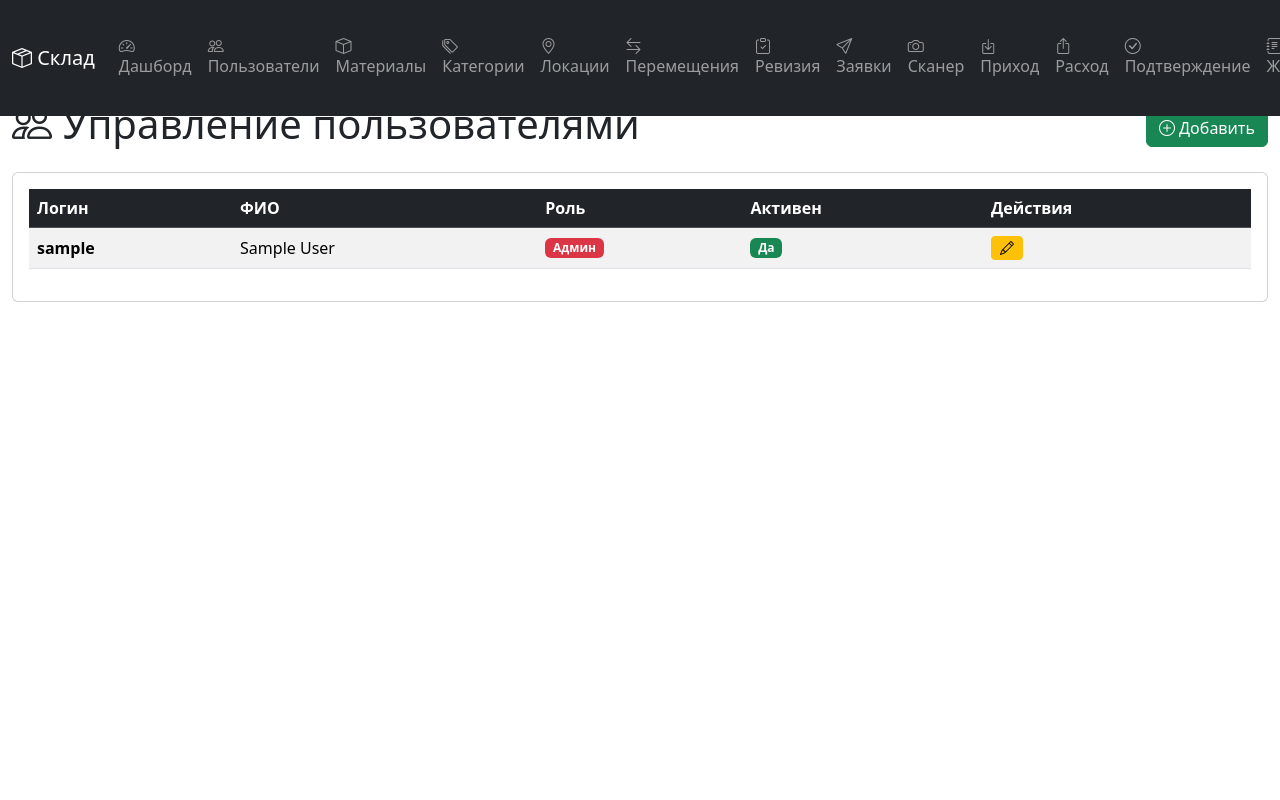
After one commit to Ryshard-HIROMANT/stock-app, a Flask app: page /admin/users in a window 1280 px wide. The commit adds this page. Run offline with Flask 3, Linux system fonts and the light colour scheme; a user stored in the database is signed in; tables that the repository leaves empty hold one stand-in row (values such as "Sample post"); some libraries are stand-ins or nearby versions.

Commit message:
Add user management for admin

```diff
--- a/app.py
+++ b/app.py
@@ -898,6 +898,83 @@ def create_app():
         return send_file(output, download_name=filename,
                          mimetype='application/vnd.openxmlformats-officedocument.spreadsheetml.sheet',
                          as_attachment=True)
+    # ──────────────────────────────────────────
+    # УПРАВЛЕНИЕ ПОЛЬЗОВАТЕЛЯМИ (админ)
+    # ──────────────────────────────────────────
+    @app.route('/admin/users')
+    @login_required
+    def admin_users():
+        if not current_user.is_admin():
+            flash('Только для администратора.', 'danger')
+            return redirect(url_for('index'))
+        users = User.query.order_by(User.role, User.username).all()
+        return render_template('admin_users.html', users=users)
+
+    @app.route('/admin/users/add', methods=['GET', 'POST'])
+    @login_required
+    def admin_user_add():
+        if not current_user.is_admin():
+            flash('Только для администратора.', 'danger')
+            return redirect(url_for('index'))
+        if request.method == 'POST':
+            username = request.form.get('username', '').strip()
+            password = request.form.get('password', '').strip()
+            full_name = request.form.get('full_name', '').strip()
+            role = request.form.get('role', '').strip()
+            if not username or not password or not role:
+                flash('Логин, пароль и роль обязательны!', 'danger')
+                return render_template('admin_user_form.html', user=None)
+            if User.query.filter_by(username=username).first():
+                flash(f'Логин "{username}" уже занят!', 'danger')
+                return render_template('admin_user_form.html', user=None)
+            user = User(username=username, full_name=full_name, role=role)
+            user.set_password(password)
+            db.session.add(user)
+            db.session.commit()
+            flash(f'Пользователь "{username}" создан!', 'success')
+            return redirect(url_for('admin_users'))
+        return render_template('admin_user_form.html', user=None)
+
+    @app.route('/admin/users/<int:id>/edit', methods=['GET', 'POST'])
+    @login_required
+    def admin_user_edit(id):
+        if not current_user.is_admin():
+            flash('Только для администратора.', 'danger')
+            return redirect(url_for('index'))
+        user = User.query.get_or_404(id)
+        if request.method == 'POST':
+            new_username = request.form.get('username', '').strip()
+            existing = User.query.filter(User.username == new_username, User.id != id).first()
+            if existing:
+                flash(f'Логин "{new_username}" уже занят!', 'danger')
+                return render_template('admin_user_form.html', user=user)
+            user.username = new_username
+            user.full_name = request.form.get('full_name', '').strip()
+            user.role = request.form.get('role', '').strip()
+            password = request.form.get('password', '').strip()
+            if password:
+                user.set_password(password)
+            user.is_active = request.form.get('is_active') == '1'
+            db.session.commit()
+            flash(f'Пользователь "{user.username}" обновлён!', 'success')
+            return redirect(url_for('admin_users'))
+        return render_template('admin_user_form.html', user=user)
+
+    @app.route('/admin/users/<int:id>/delete', methods=['POST'])
+    @login_required
+    def admin_user_delete(id):
+        if not current_user.is_admin():
+            flash('Только для администратора.', 'danger')
+            return redirect(url_for('index'))
+        if id == current_user.id:
+            flash('Нельзя удалить самого себя!', 'danger')
+            return redirect(url_for('admin_users'))
+        user = User.query.get_or_404(id)
+        username = user.username
+        db.session.delete(user)
+        db.session.commit()
+        flash(f'Пользователь "{username}" удалён.', 'info')
+        return redirect(url_for('admin_users'))
 
     return app
 
--- /dev/null
+++ b/templates/admin_users.html
@@ -0,0 +1,46 @@
+cat > templates/admin_users.html << 'ENDOFFILE'
+{% extends "base.html" %}
+{% block title %}Пользователи — Админ{% endblock %}
+{% block content %}
+<div class="d-flex justify-content-between align-items-center mb-3">
+    <h1><i class="bi bi-people"></i> Управление пользователями</h1>
+    <a href="/admin/users/add" class="btn btn-success"><i class="bi bi-plus-circle"></i> Добавить</a>
+</div>
+
+<div class="card">
+    <div class="card-body table-responsive">
+        <table class="table table-striped table-hover align-middle">
+            <thead class="table-dark">
+                <tr><th>Логин</th><th>ФИО</th><th>Роль</th><th>Активен</th><th>Действия</th></tr>
+            </thead>
+            <tbody>
+                {% for u in users %}
+                <tr>
+                    <td><strong>{{ u.username }}</strong></td>
+                    <td>{{ u.full_name or '—' }}</td>
+                    <td>
+                        {% if u.role == 'admin' %}<span class="badge bg-danger">Админ</span>
+                        {% elif u.role == 'head' %}<span class="badge bg-info text-dark">Заведующий</span>
+                        {% elif u.role == 'head_nurse' %}<span class="badge bg-warning text-dark">Ст.медсестра</span>
+                        {% elif u.role == 'doctor_storekeeper' %}<span class="badge bg-primary">Врач-склад</span>
+                        {% elif u.role == 'doctor' %}<span class="badge bg-success">Врач</span>
+                        {% elif u.role == 'xray_lab' %}<span class="badge bg-secondary">Лаборант</span>
+                        {% endif %}
+                    </td>
+                    <td>{% if u.is_active %}<span class="badge bg-success">Да</span>{% else %}<span class="badge bg-danger">Нет</span>{% endif %}</td>
+                    <td>
+                        <a href="/admin/users/{{ u.id }}/edit" class="btn btn-sm btn-warning"><i class="bi bi-pencil"></i></a>
+                        {% if u.id != current_user.id %}
+                        <form method="POST" action="/admin/users/{{ u.id }}/delete" style="display:inline;" onsubmit="return confirm('Удалить «{{ u.username }}»?')">
+                            <button type="submit" class="btn btn-sm btn-danger"><i class="bi bi-trash"></i></button>
+                        </form>
+                        {% endif %}
+                    </td>
+                </tr>
+                {% endfor %}
+            </tbody>
+        </table>
+    </div>
+</div>
+{% endblock %}
+ENDOFFILE
--- a/templates/base.html
+++ b/templates/base.html
@@ -37,6 +37,9 @@
             <div class="collapse navbar-collapse" id="navbarNav">
                 <ul class="navbar-nav me-auto">
                     <li class="nav-item"><a class="nav-link" href="/"><i class="bi bi-speedometer2"></i> Дашборд</a></li>
+                    {% if current_user.is_authenticated and current_user.is_admin() %}
+                    <li class="nav-item"><a class="nav-link" href="/admin/users"><i class="bi bi-people"></i> Пользователи</a></li>
+                    {% endif %}
                     {% if current_user.is_authenticated %}
                     <li class="nav-item"><a class="nav-link" href="/materials"><i class="bi bi-box"></i> Материалы</a></li>
                     <li class="nav-item"><a class="nav-link" href="/categories"><i class="bi bi-tags"></i> Категории</a></li>
```
Also changed, not shown: templates/admin_user_form.html (added, +45 -0 lines).
